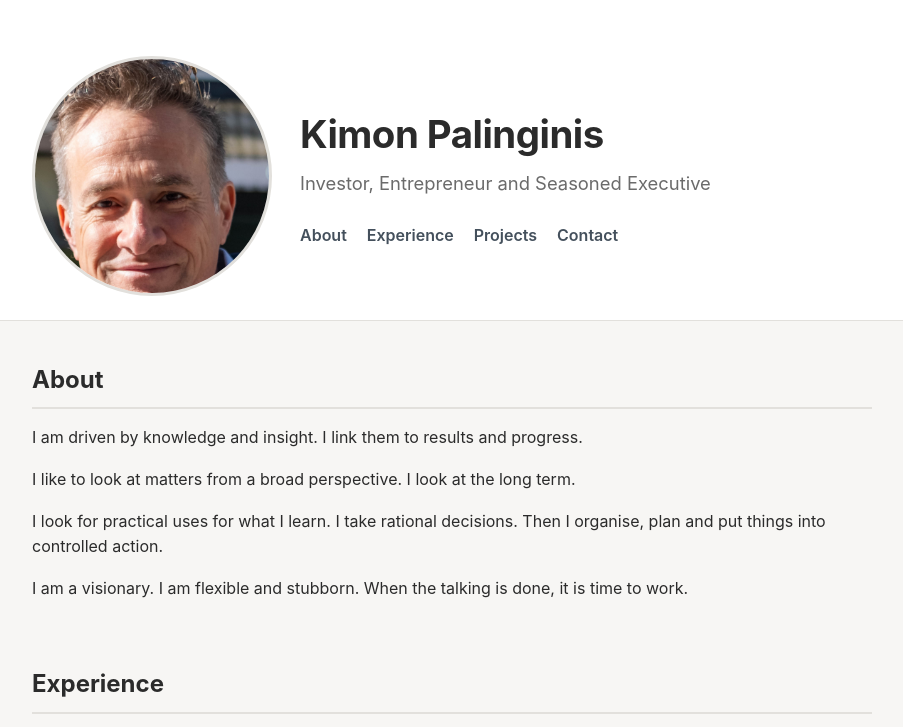
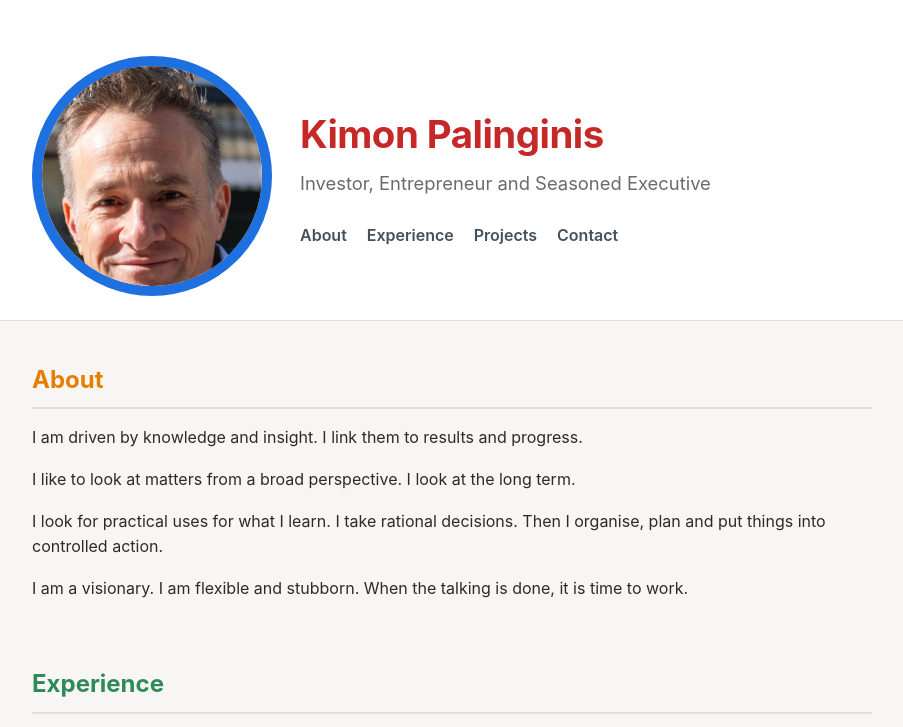
Before and after one commit to kimonpa/first-repo, a plain HTML site: page Personal Profile/index.html in a window 1280 px wide. Shown: the top 727 px of the page, without its empty margins (188-1091 px from the left). Drawn offline with Linux system fonts and the light colour scheme.

Commit message:
Add distinct title colours and blue photo border
Co-Authored-By: Claude Sonnet 5.5 <noreply@anthropic.com>

```diff
--- a/Personal Profile/style.css
+++ b/Personal Profile/style.css
@@ -44,7 +44,7 @@ body {
   border-radius: 50%;
   object-fit: cover;
   object-position: center 30%;
-  border: 3px solid var(--border);
+  border: 10px solid #1e6fe0;
   flex-shrink: 0;
 }
 
@@ -173,3 +173,26 @@ h2 {
   color: var(--muted);
   font-size: 0.9rem;
 }
+
+/* Title colours: each title group has its own colour. */
+.site-header h1 {
+  color: #c62828;
+}
+
+#about h2 {
+  color: #e67e00;
+}
+
+#experience h2,
+#experience h3 {
+  color: #2e8b57;
+}
+
+#projects h2,
+#projects h3 {
+  color: #7b3fbf;
+}
+
+#contact h2 {
+  color: #00838f;
+}
```
